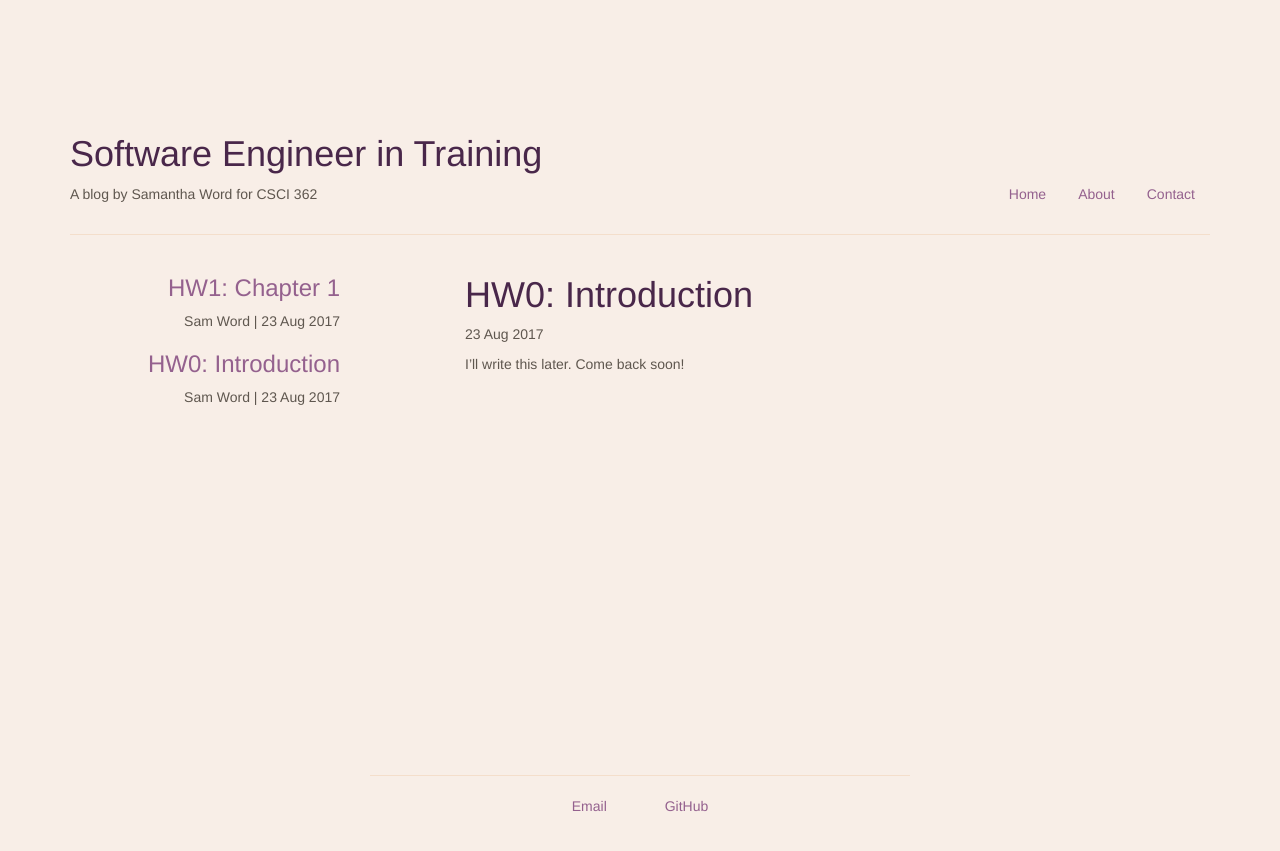
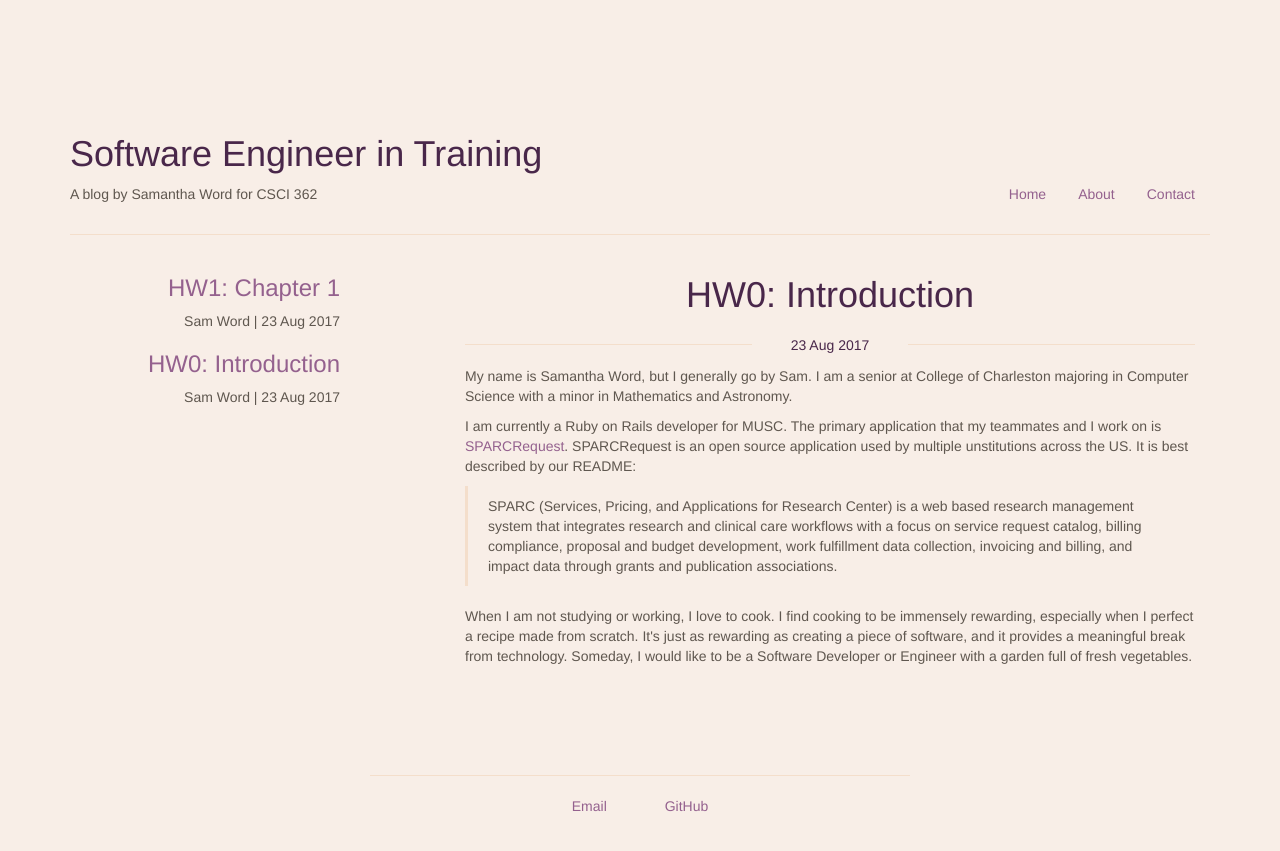
Before and after one commit to SamWord/SamWord.github.io, a Jekyll site: the page built from _posts/2017-08-23-HW0-Introduction.md, in a window 1280 px wide. Shown: the top 851 px of the page. Built offline with Jekyll 4.4.1, drawn with Linux system fonts in a browser that asks for light colours; nearby versions of some CDN libraries.

Commit message:
HW0: Introduction written

```diff
--- a/_layouts/post.html
+++ b/_layouts/post.html
@@ -1,9 +1,18 @@
 ---
 layout: default
 ---
-
-<h1>{{ page.title }}</h1>
-<p class="meta">{{ page.date | date_to_string }}</p>
+<div id="post-header">
+  <div class="text-center">
+    <h1>{{ page.title }}</h1>
+  </div>
+  <div class="row">
+    <div class="col-sm-5"><hr></div>
+    <div class="col-sm-2 date-display text-center">
+      <span class="align-middle">{{ page.date | date_to_string }}</span>
+    </div>
+    <div class="col-sm-5"><hr></div>
+  </div>
+</div>
 
 <div class="post">
   {{ content }}
--- a/_posts/2017-08-23-HW0-Introduction.md
+++ b/_posts/2017-08-23-HW0-Introduction.md
@@ -5,4 +5,7 @@ date: 2017-08-23
 author: Sam Word
 ---
 
-I'll write this later. Come back soon!
+<p>My name is Samantha Word, but I generally go by Sam. I am a senior at College of Charleston majoring in Computer Science with a minor in Mathematics and Astronomy.</p>
+<p>I am currently a Ruby on Rails developer for MUSC. The primary application that my teammates and I work on is <a href="https://github.com/sparc-request/sparc-request">SPARCRequest</a>. SPARCRequest is an open source application used by multiple unstitutions across the US. It is best described by our README: </p>
+<blockquote>SPARC (Services, Pricing, and Applications for Research Center) is a web based research management system that integrates research and clinical care workflows with a focus on service request catalog, billing compliance, proposal and budget development, work fulfillment data collection, invoicing and billing, and impact data through grants and publication associations.</blockquote>
+<p>When I am not studying or working, I love to cook. I find cooking to be immensely rewarding, especially when I perfect a recipe made from scratch. It's just as rewarding as creating a piece of software, and it provides a meaningful break from technology. Someday, I would like to be a Software Developer or Engineer with a garden full of fresh vegetables.</p>
--- a/css/main.css
+++ b/css/main.css
@@ -33,8 +33,23 @@ body {
     color: var(--dark-sand);
 }
 
+blockquote {
+    font-size: 14px;
+    border-left: 3px solid var(--sand);
+}
+
 #header {
   margin-top: 10%;
+}
+
+#post-header .row {
+    display: flex;
+}
+
+#post-header .date-display {
+    align-items: stretch;
+    line-height: 3em;
+    color: var(--dark-purple);
 }
 
 .header-row {
```
